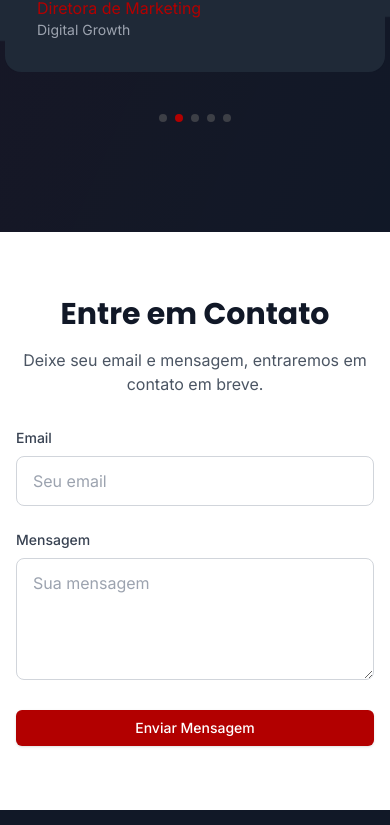
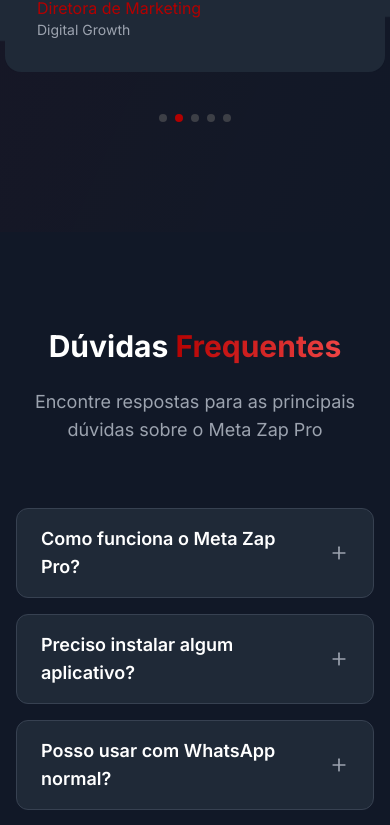
Before and after one commit to Alex900930/site-meta-zap, a Next.js app: page / in a window 390 px wide. Shown: the part 5349-6174 px from the top of the page. Built offline with nearby package versions, Linux system fonts and the light colour scheme.

Commit message:
agregada seccion de Faq

```diff
--- /dev/null
+++ b/src/app/components/FAQ.tsx
@@ -0,0 +1,103 @@
+"use client"
+import { motion } from "framer-motion"
+import { Plus, Minus } from "lucide-react"
+import { useState } from "react"
+
+export default function FAQ() {
+  const [openIndex, setOpenIndex] = useState<number | null>(null)
+
+  const faqs = [
+    {
+      question: "Como funciona o Meta Zap Pro?",
+      answer: "O Meta Zap Pro é uma plataforma web acessível de qualquer lugar do mundo. Basta acessar o site, fazer login com suas credenciais e começar a gerenciar seus atendimentos do WhatsApp de forma centralizada, com automação de respostas, organização de conversas e relatórios detalhados."
+    },
+    {
+      question: "Preciso instalar algum aplicativo?",
+      answer: "Não, o Meta Zap Pro é uma plataforma 100% web. Você só precisa de um navegador e conexão com internet para acessar todos os recursos através do nosso site."
+    },
+    {
+      question: "Posso usar com WhatsApp normal?",
+      answer: "Sim! O Meta Zap Pro é compatível tanto com WhatsApp normal quanto com WhatsApp Business, dando a você total flexibilidade para escolher qual versão usar."
+    },
+    {
+      question: "Como funciona o suporte técnico?",
+      answer: "Para clientes de Canindé, Ceará e região, oferecemos suporte técnico presencial de segunda a sexta, das 8:00 às 17:00. Para demais localidades, disponibilizamos suporte 100% online através de chat, email e WhatsApp, garantindo assistência eficiente independente da sua localização."
+    },
+    {
+      question: "É seguro usar o Meta Zap Pro?",
+      answer: "Sim, utilizamos tecnologia de ponta em segurança e criptografia para proteger todas as suas conversas e dados. Nossa plataforma segue os mais rigorosos padrões de segurança e privacidade."
+    },
+    {
+      question: "Posso acessar de qualquer dispositivo?",
+      answer: "Sim! Por ser uma plataforma web, você pode acessar o Meta Zap Pro de qualquer dispositivo (computador, tablet ou celular) que tenha um navegador e conexão com internet, mantendo todas suas conversas sincronizadas."
+    }
+  ]
+
+  return (
+    <section className="py-24 md:py-32 bg-gray-900">
+      <div className="container mx-auto px-4">
+        <motion.div
+          initial={{ opacity: 0, y: 20 }}
+          whileInView={{ opacity: 1, y: 0 }}
+          viewport={{ once: true }}
+          className="text-center max-w-3xl mx-auto mb-16"
+        >
+          <h2 className="text-3xl md:text-4xl font-bold text-white mb-6">
+            Dúvidas
+            <span className="bg-gradient-to-r from-brand to-red-500 text-transparent bg-clip-text">
+              {" "}Frequentes
+            </span>
+          </h2>
+          <p className="text-gray-400 text-lg">
+            Encontre respostas para as principais dúvidas sobre o Meta Zap Pro
+          </p>
+        </motion.div>
+
+        <motion.div
+          initial={{ opacity: 0 }}
+          whileInView={{ opacity: 1 }}
+          viewport={{ once: true }}
+          className="max-w-3xl mx-auto space-y-4"
+        >
+          {faqs.map((faq, index) => (
+            <motion.div
+              key={index}
+              initial={{ opacity: 0, y: 20 }}
+              whileInView={{ opacity: 1, y: 0 }}
+              viewport={{ once: true }}
+              transition={{ delay: index * 0.1 }}
+              className="bg-gray-800 border border-gray-700 rounded-xl overflow-hidden"
+            >
+              <button
+                onClick={() => setOpenIndex(openIndex === index ? null : index)}
+                className="w-full px-6 py-4 flex items-center justify-between text-left"
+              >
+                <span className="text-lg font-semibold text-white hover:text-brand transition-colors">
+                  {faq.question}
+                </span>
+                <span className="flex-shrink-0 ml-4">
+                  {openIndex === index ? (
+                    <Minus className="w-5 h-5 text-brand" />
+                  ) : (
+                    <Plus className="w-5 h-5 text-gray-400" />
+                  )}
+                </span>
+              </button>
+              {openIndex === index && (
+                <motion.div
+                  initial={{ height: 0, opacity: 0 }}
+                  animate={{ height: "auto", opacity: 1 }}
+                  exit={{ height: 0, opacity: 0 }}
+                  transition={{ duration: 0.3 }}
+                  className="px-6 pb-4"
+                >
+                  <p className="text-gray-400">{faq.answer}</p>
+                </motion.div>
+              )}
+            </motion.div>
+          ))}
+        </motion.div>
+      </div>
+    </section>
+  )
+}
--- a/src/app/page.tsx
+++ b/src/app/page.tsx
@@ -5,6 +5,7 @@
 import HappyUsers from "./components/HappyUsers"
 import Contact from "./components/Contact"
 import Footer from "./components/Footer"
+import FAQ from "./components/FAQ"
 import ScrollToTop from "./components/ScrollToTop"
 
 export default function Page() {
@@ -16,6 +17,7 @@
         <Services />
         <AboutUs />
         <HappyUsers />
+        <FAQ />
         <Contact />
       </main>
       <Footer />
```
